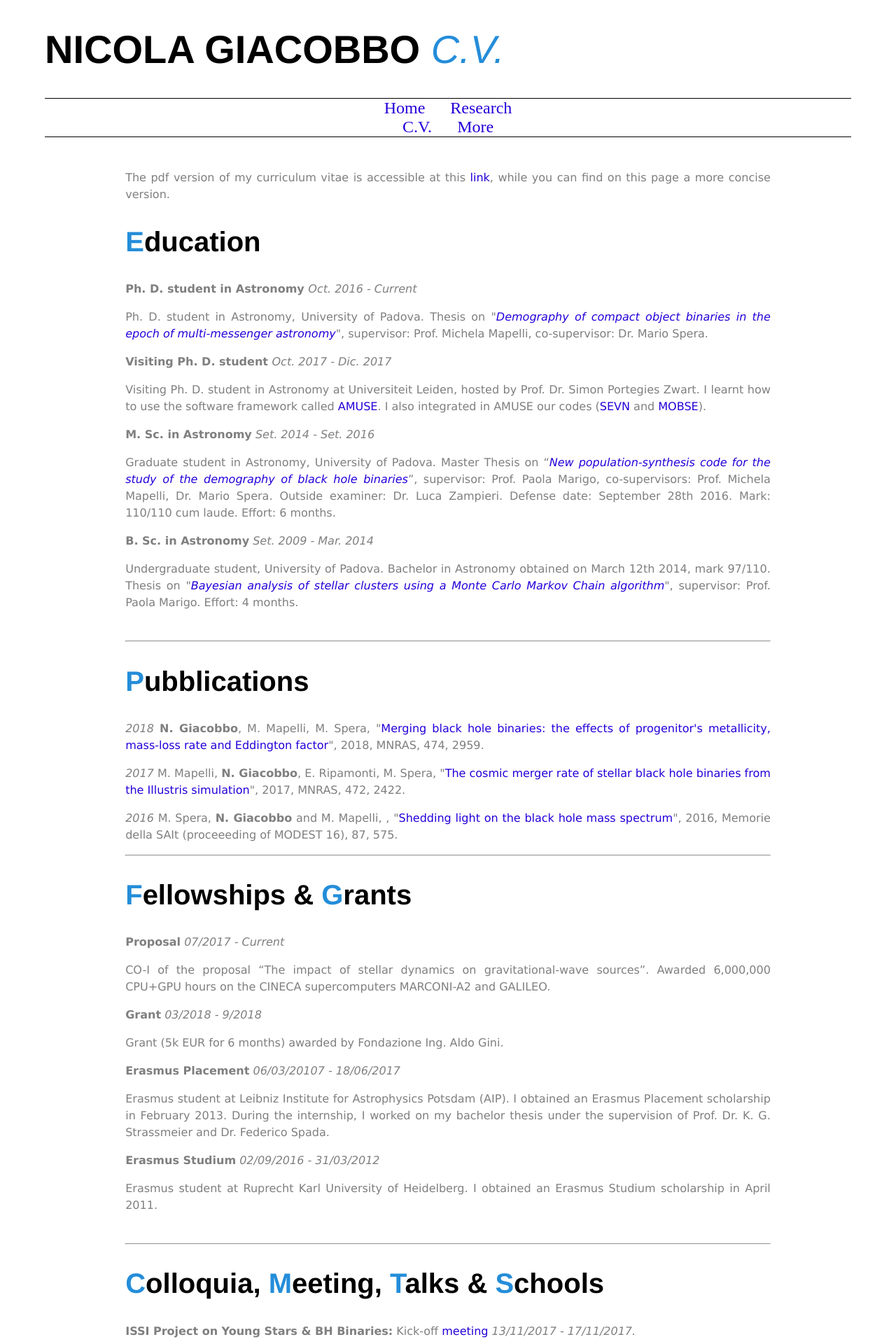
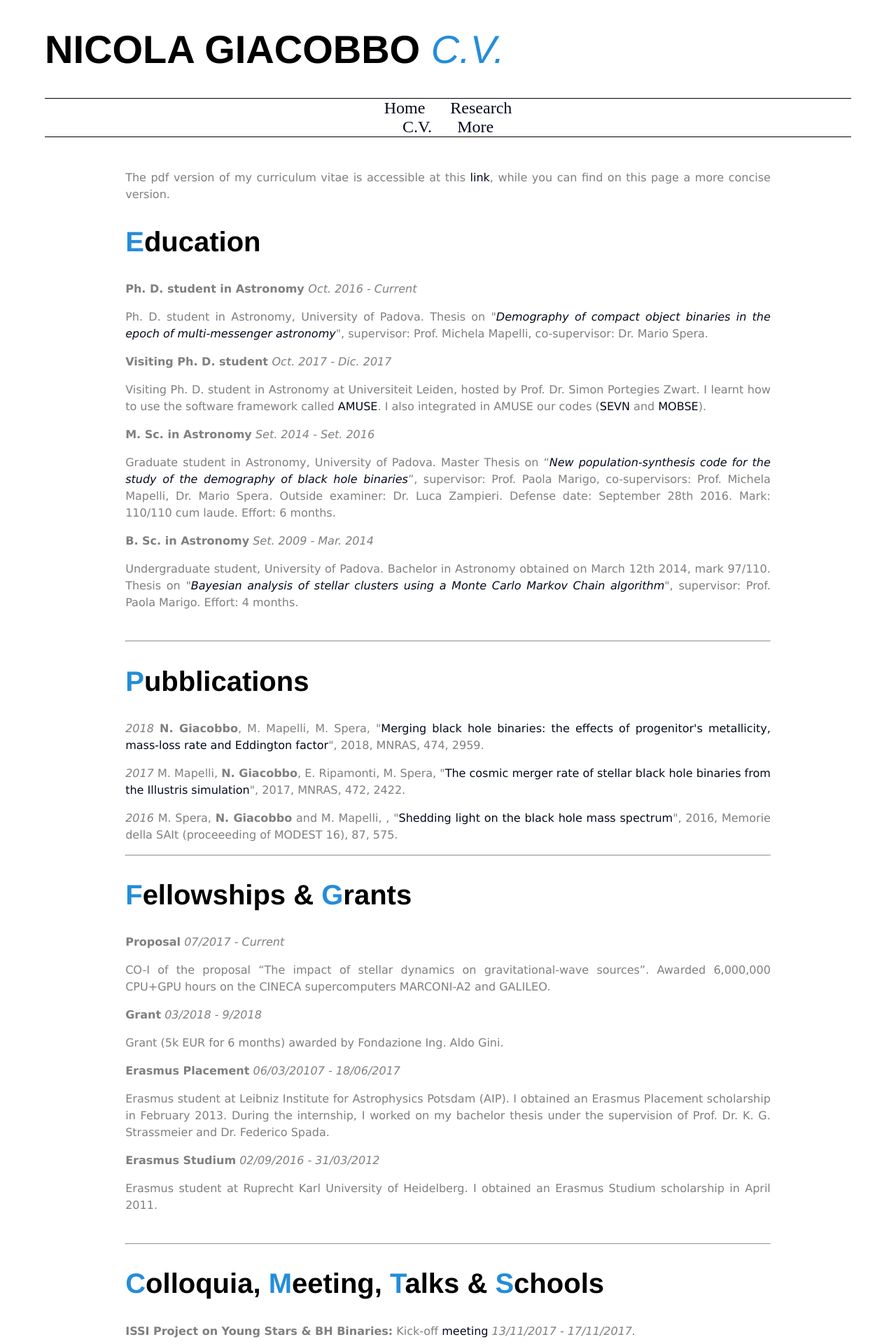
Before and after one commit to GiacobboNicola/giacobbonicola.github.io, a Jekyll site: the page built from item3.html, in a window 1280 px wide. Shown: the top 1920 px of the page at 70% size. Built offline with Jekyll 4.4.1, drawn with Linux system fonts in a browser that asks for light colours.

Commit message:
new way for dropdown menu

```diff
--- a/_layouts/research.html
+++ b/_layouts/research.html
@@ -15,7 +15,8 @@
 	<body>
 		<div class="container"><!-- /.container -->
 					{{ content }}
-		</div>		<!-- Navigation -->
+		</div>
+		<!-- Navigation -->
 		<footer>
 		<div class="mainmenu">
 			<a href="/">Home</a>
--- a/css/cv.css
+++ b/css/cv.css
@@ -66,6 +66,10 @@
     -webkit-transition: all 0.5s ease-out;
   }
 
+  .submenu li {
+    display: inline;
+  }
+
   h1 {
     font-size: 3.5em;
     font-family:'Helvetica', 'Arial', 'Sans-Serif';
@@ -88,5 +92,5 @@
 
   a {
     text-decoration: none;
-    color: rgb(36, 0, 217);
+    color: rgb(3, 10, 27);
   }
```
Lines whose indentation alone changed are shown as unchanged.
